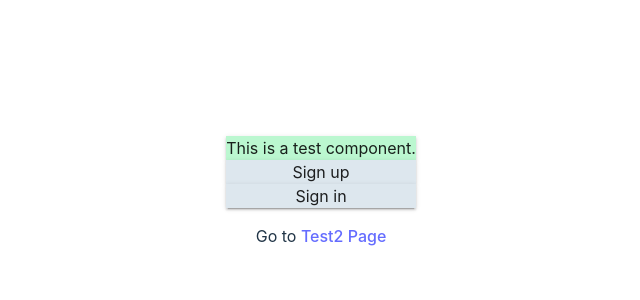
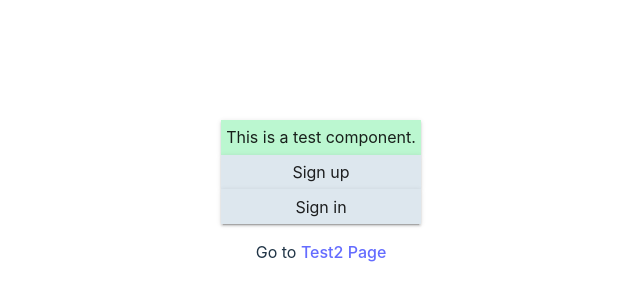
Before and after one commit to kusa-mochi/lite-sns, a React (Vite) app in the folder src/cmd/client/lite-sns-client/: page /test in a window 1280 px wide. Shown: the part 200-500 px from the top of the page, without its empty margins (319-959 px from the left). Built offline with nearby package versions, Linux system fonts and the light colour scheme.

Commit message:
update button component styles.

```diff
--- a/src/cmd/client/lite-sns-client/src/components/molecules/button.tsx
+++ b/src/cmd/client/lite-sns-client/src/components/molecules/button.tsx
@@ -12,45 +12,41 @@ type Props = {
 export default function Button (props: Props) {
     const theme = useTheme()
     const { children, primary, secondary, onClick } = props
-    const [bgColor, setBgColor] = useState("")
-    const [fontColor, setFontColor] = useState("")
+    const [bgColor, setBgColor] = useState(theme.palette.secondary.main)
+    const [fColor, setFColor] = useState(theme.palette.secondary.fontColor)
+    const [fSize, setFSize] = useState(1)
 
     useEffect(() => {
-        // defult colors
-        setBgColor(theme.palette.secondary.main)
-        setFontColor(theme.palette.secondary.fontColor)
-
         if (secondary) {
             setBgColor(theme.palette.secondary.main)
-            setFontColor(theme.palette.secondary.fontColor)
+            setFColor(theme.palette.secondary.fontColor)
         }
         if (primary) {
             setBgColor(theme.palette.primary.main)
-            setFontColor(theme.palette.primary.fontColor)
+            setFColor(theme.palette.primary.fontColor)
         }
+        setFSize(theme.typography.fontSize)
     }, [])
 
     useEffect(() => {
-        // defult colors
-        setBgColor(theme.palette.secondary.main)
-        setFontColor(theme.palette.secondary.fontColor)
-
         if (secondary) {
             setBgColor(theme.palette.secondary.main)
-            setFontColor(theme.palette.secondary.fontColor)
+            setFColor(theme.palette.secondary.fontColor)
         }
         if (primary) {
             setBgColor(theme.palette.primary.main)
-            setFontColor(theme.palette.primary.fontColor)
+            setFColor(theme.palette.primary.fontColor)
         }
+        setFSize(theme.typography.fontSize)
     }, [primary, secondary])
 
     const buttonStyle = css`
         background-color: ${bgColor};
-        color: ${fontColor};
+        color: ${fColor};
         box-shadow: rgba(0, 0, 0, 0.2) 0px 3px 1px -2px, rgba(0, 0, 0, 0.14) 0px 2px 2px 0px, rgba(0, 0, 0, 0.12) 0px 1px 5px 0px;
+        font-size: ${fSize}rem;
+        padding: ${fSize/3}rem;
     `
-    console.log(`bg:${bgColor}, color:${fontColor}`)
 
     return (
         <div
```
